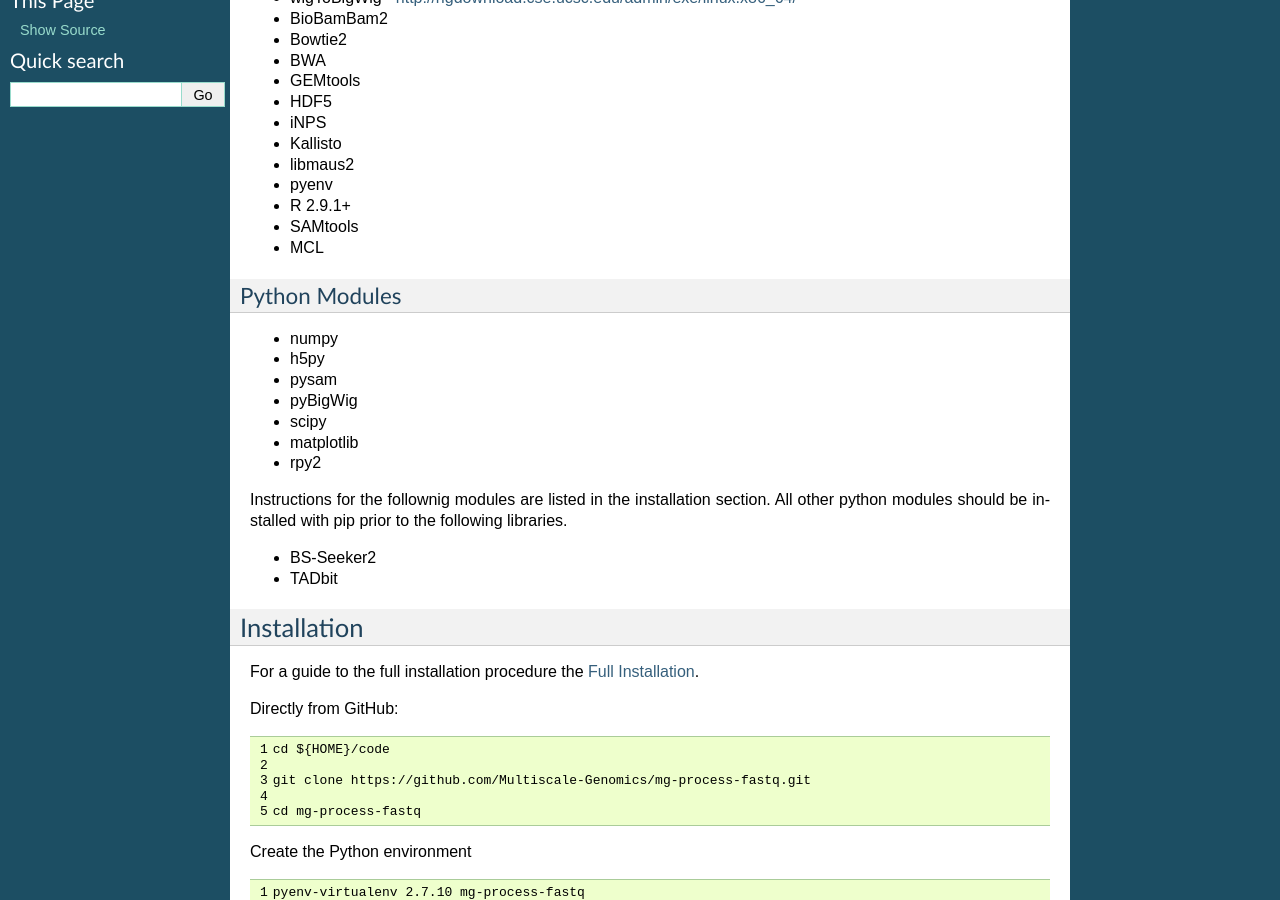
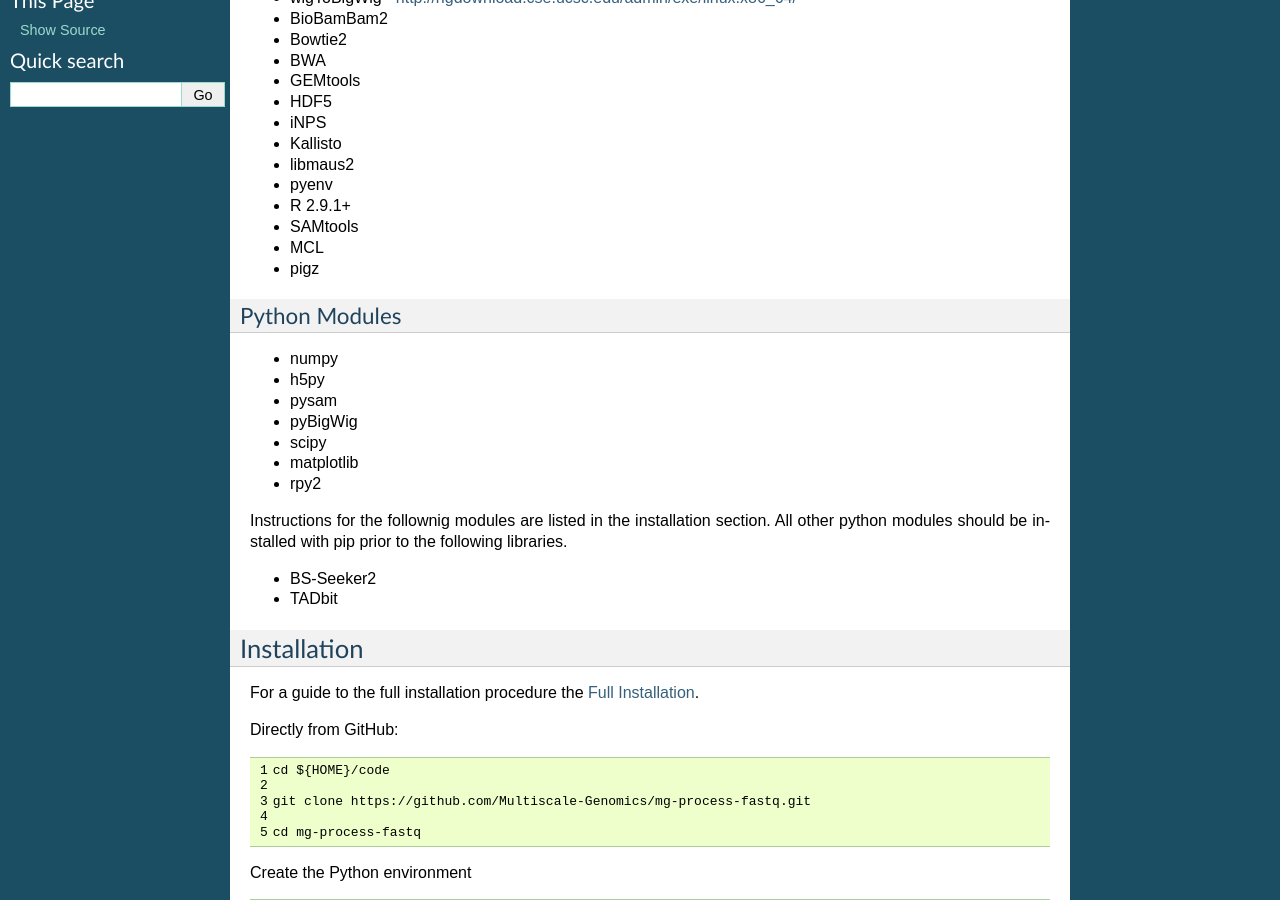
Before and after one commit to Multiscale-Genomics/mg-process-fastq, a Sphinx documentation site: the page built from docs/install.rst, in a window 1280 px wide and 900 px high, scrolled down 314 px. Built offline with Sphinx 7.4.7, drawn with Linux system fonts in a browser that asks for light colours.

Commit message:
Included pigz on the install docs page

```diff
--- a/docs/install.rst
+++ b/docs/install.rst
@@ -38,6 +38,7 @@ Software
 - R 2.9.1+
 - SAMtools
 - MCL
+- pigz
 
 Python Modules
 ^^^^^^^^^^^^^^
```
